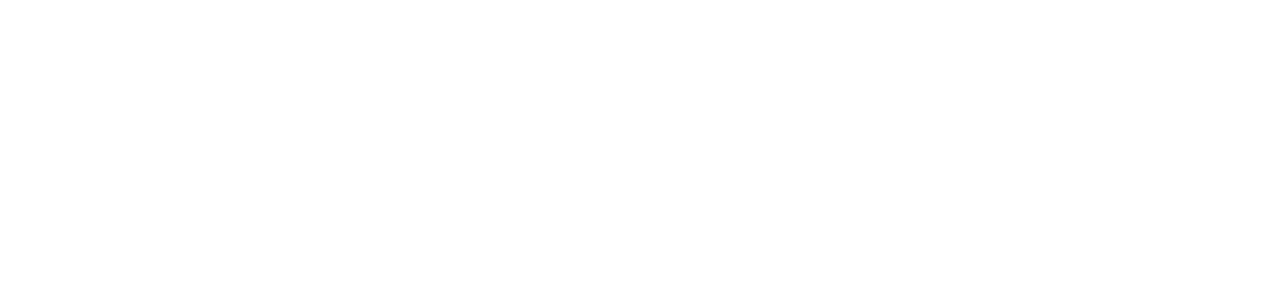
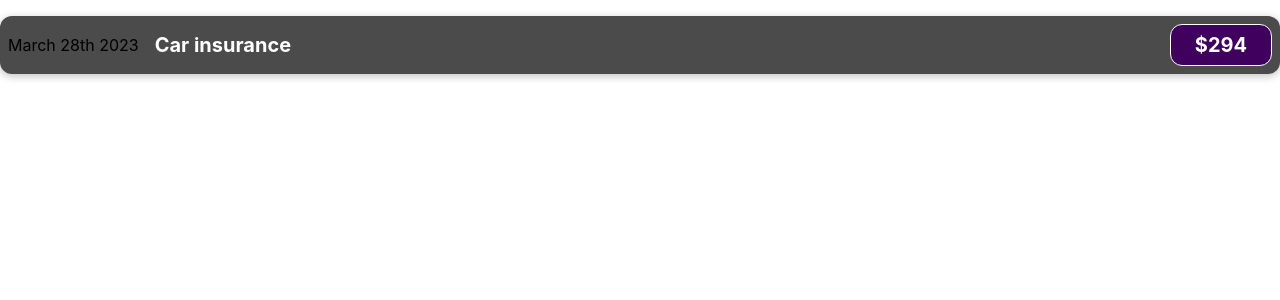
Before and after one commit to KotenkoNata/react-practice, a JavaScript app: page / in a window 1280 px wide. Shown: the top 300 px of the page. Built offline with nearby package versions, Linux system fonts and the light colour scheme; the HTML template or start-up script is replaced by a standard one.

Commit message:
feat: create ExpenseItem component, styles

```diff
--- a/src/App.js
+++ b/src/App.js
@@ -1,8 +1,9 @@
+import ExpenseItem from "./components/ExpenseItem";
 
 function App() {
   return (
     <div className="App">
-
+      <ExpenseItem></ExpenseItem>
     </div>
   );
 }
--- /dev/null
+++ b/src/components/ExpenseItem.css
@@ -0,0 +1,53 @@
+.expense-item {
+    display: flex;
+    justify-content: space-between;
+    align-items: center;
+    box-shadow: 0 2px 8px rgba(0, 0, 0, 0.25);
+    margin: 1rem 0;
+    padding: 0.5rem;
+    border-radius: 12px;
+    background-color: #4b4b4b;
+}
+
+.expense-item__description {
+    display: flex;
+    flex-direction: column;
+    gap: 1rem;
+    align-items: flex-end;
+    flex-flow: column-reverse;
+}
+
+.expense-item h2 {
+    font-size: 1rem;
+    flex: 1;
+    margin: 0 1rem;
+    color: white;
+}
+
+.expense-item__price {
+    font-size: 1rem;
+    font-weight: bold;
+    color: white;
+    background-color: #40005d;
+    border: 1px solid white;
+    padding: 0.5rem;
+    border-radius: 12px;
+}
+
+@media (min-width: 580px) {
+    .expense-item__description{
+        flex-direction: row;
+        align-items: center;
+        justify-content: flex-start;
+        flex: 1;
+    }
+
+    .expense-item__description h2{
+        font-size: 1.25rem;
+    }
+
+    .expense-item__price{
+        font-size: 1.25rem;
+        padding: 0.5rem 1.5rem;
+    }
+}
--- /dev/null
+++ b/src/components/ExpenseItem.js
@@ -0,0 +1,12 @@
+import './ExpenseItem.css';
+function ExpenseItem() {
+    return <div className='expense-item'>
+        <div>March 28th 2023</div>
+        <div className='expense-item__description'>
+            <h2>Car insurance</h2>
+        </div>
+        <div className='expense-item__price'>$294</div>
+    </div>
+}
+
+export default ExpenseItem;
```
